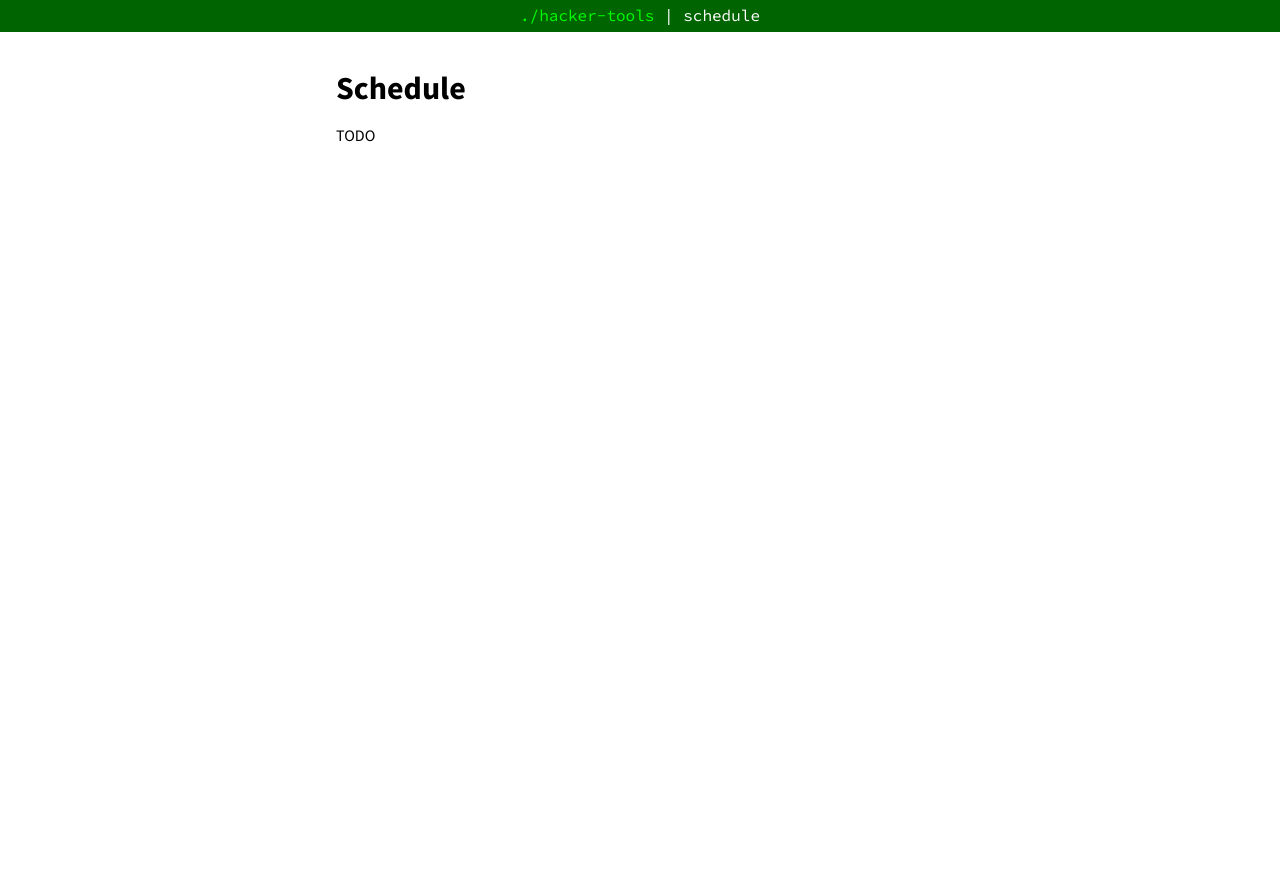
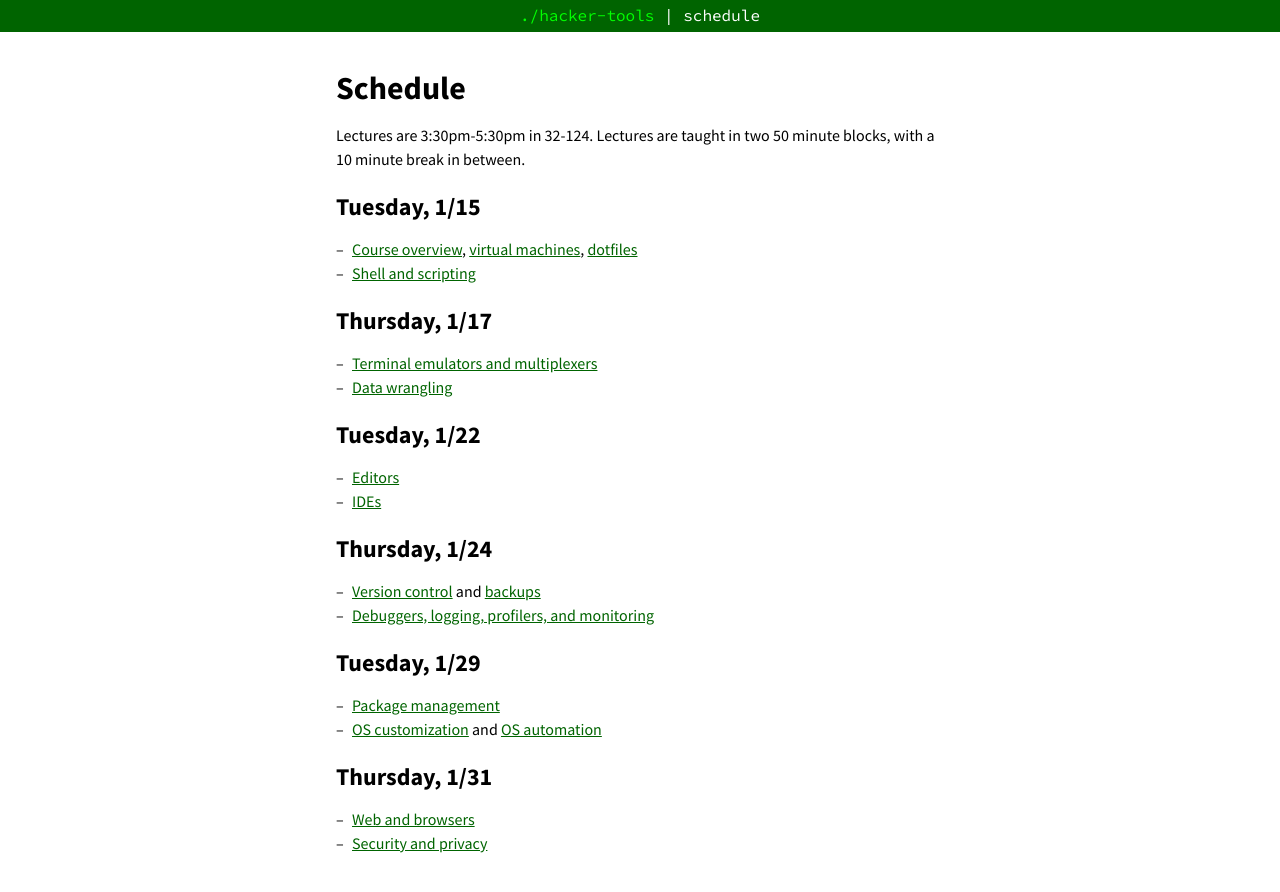
Before and after one commit to missing-semester-cn/missing-semester-cn.github.io, a Jekyll site: the page built from schedule.md, in a window 1280 px wide. Shown: the top 892 px of the page. Built offline with Jekyll 4.4.1, drawn with Linux system fonts in a browser that asks for light colours.

Commit message:
Add schedule and empty pages for topics

```diff
--- a/schedule.md
+++ b/schedule.md
@@ -3,4 +3,35 @@ layout: page
 title: "Schedule"
 ---
 
-TODO
+Lectures are 3:30pm-5:30pm in 32-124. Lectures are taught in two 50 minute
+blocks, with a 10 minute break in between.
+
+# Tuesday, 1/15
+
+- [Course overview](/course-overview/), [virtual machines](/virtual-machines/), [dotfiles](/dotfiles/)
+- [Shell and scripting](/shell/)
+
+# Thursday, 1/17
+
+- [Terminal emulators and multiplexers](/terminal/)
+- [Data wrangling](/data-wrangling/)
+
+# Tuesday, 1/22
+
+- [Editors](/editors/)
+- [IDEs](/ides/)
+
+# Thursday, 1/24
+
+- [Version control](/version-control/) and [backups](/backups/)
+- [Debuggers, logging, profilers, and monitoring](/debuggers-logging-profilers-monitoring/)
+
+# Tuesday, 1/29
+
+- [Package management](/package-management/)
+- [OS customization](/os-customization/) and [OS automation](/os-automation/)
+
+# Thursday, 1/31
+
+- [Web and browsers](/web/)
+- [Security and privacy](/security/)
```
Also changed, not shown: backups.md (added, +6 -0 lines), course-overview.md (added, +6 -0 lines), data-wrangling.md (added, +6 -0 lines), debuggers-logging-profilers-monitoring.md (added, +6 -0 lines), dotfiles.md (added, +6 -0 lines), editors.md (added, +6 -0 lines), ides.md (added, +6 -0 lines), os-automation.md (added, +6 -0 lines), os-customization.md (added, +6 -0 lines), package-management.md (added, +6 -0 lines), security.md (added, +6 -0 lines), shell.md (added, +6 -0 lines), terminal.md (added, +6 -0 lines), version-control.md (added, +6 -0 lines), 2 more files.
